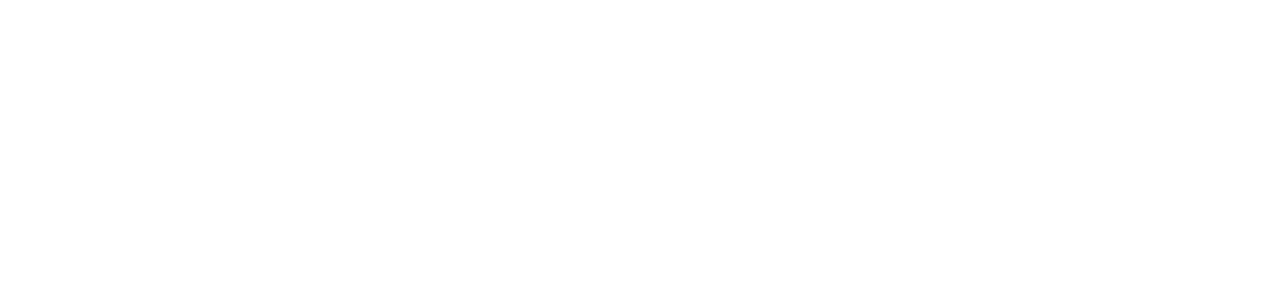
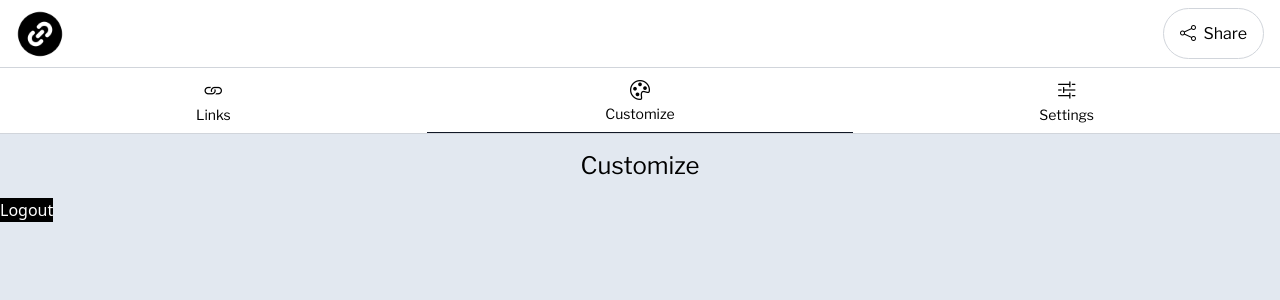
Before and after one commit to realnifty/links-in-bio, a React (Create React App) app in the folder client/: page /dashboard/customize in a window 1280 px wide. Before the commit this address had no page. Shown: the top 300 px of the page. Built offline with nearby package versions, Linux system fonts and the light colour scheme; no server answers; sample sign-in values are in the browser's storage; a web font is replaced by a local one.

Commit message:
dashboard component nested paths

```diff
--- a/client/src/App.js
+++ b/client/src/App.js
@@ -6,6 +6,8 @@
 import Signup from './pages/Signup';
 import Login from './pages/Login';
 import Dashboard from './pages/Dashboard';
+import Customize from './components/Customize';
+import Settings from './components/Settings';
 
 const httpLink = createHttpLink({
   uri: '/graphql',
@@ -34,7 +36,10 @@
             <Route path="/" element={<Home />} />
             <Route path="/signup" element={<Signup />} />
             <Route path='/login' element={<Login />} />
-            <Route path='/dashboard' element={<Dashboard />} />
+            <Route path='/dashboard' element={<Dashboard />}>
+              <Route path='customize' element={<Customize />} />
+              <Route path='settings' element={<Settings />} />
+            </Route>
           </Routes>
       </Router>
     </ApolloProvider>
--- /dev/null
+++ b/client/src/components/Customize/index.js
@@ -0,0 +1,9 @@
+const Customize = () => {
+  return (
+    <div className='flex flex-col items-center justify-center p-4 font-lib'>
+      <h1 className='text-2xl'>Customize</h1>
+    </div>
+  )
+}
+
+export default Customize
--- /dev/null
+++ b/client/src/components/Settings/index.js
@@ -0,0 +1,9 @@
+const Settings = () => {
+  return (
+    <div className="flex flex-col items-center justify-center p-4 font-lib">
+      <h1 className="text-2xl">Settings</h1>
+    </div>
+  )
+}
+
+export default Settings
--- a/client/src/pages/Dashboard.js
+++ b/client/src/pages/Dashboard.js
@@ -1,5 +1,5 @@
 import { useEffect, useState } from 'react';
-import { useNavigate } from 'react-router-dom';
+import { useNavigate, Outlet, useLocation } from 'react-router-dom';
 
 import { GET_ME } from '../utils/queries';
 import { useQuery } from '@apollo/client';
@@ -9,9 +9,13 @@
 import logo from '../images/link.png';
 import LinkForm from '../components/LinkForm';
 import MyLinks from '../components/MyLinks';
+import Customize from '../components/Customize';
+import Settings from '../components/Settings';
 
 const Dashboard = () => {
 	const navigate = useNavigate();
+
+	const location = useLocation();
 
   const { loading, error, data: userData } = useQuery(GET_ME, {
     pollInterval: 200,
@@ -34,6 +38,17 @@
 	const handleClick = (tab) => {
 		setActiveTab(tab);
 	};
+
+	useEffect(() => {
+		if (location.pathname === '/dashboard') {
+			setActiveTab('links');
+		} else if (location.pathname === '/dashboard/customize') {
+			setActiveTab('customize');
+		} else if (location.pathname === '/dashboard/settings') {
+			setActiveTab('settings');
+		}
+	}, [setActiveTab, location]);
+
 
 	useEffect(() => {
 		if (!Auth.loggedIn()) {
@@ -59,7 +74,10 @@
 						className={`py-2 w-1/3 ${
 							activeTab === 'links' ? 'active-tab' : ''
 						}`}
-						onClick={() => handleClick('links')}
+						onClick={() => {
+							handleClick('links');
+							navigate('/dashboard');
+						}}
 					>
 						<i className='bi bi-link text-xl'></i>
 						<h1 className='text-sm'>Links</h1>
@@ -68,7 +86,10 @@
 						className={`py-2 w-1/3 ${
 							activeTab === 'customize' ? 'active-tab' : ''
 						}`}
-						onClick={() => handleClick('customize')}
+						onClick={() => {
+							handleClick('customize');
+							navigate('/dashboard/customize');
+						}}
 					>
 						<i className='bi bi-palette text-xl'></i>
 						<h1 className='text-sm'>Customize</h1>
@@ -77,7 +98,10 @@
 						className={`py-2 w-1/3 ${
 							activeTab === 'settings' ? 'active-tab' : ''
 						}`}
-						onClick={() => handleClick('settings')}
+						onClick={() => {
+							handleClick('settings');
+							navigate('/dashboard/settings');
+						}}
 					>
 						<i className='bi bi-sliders2 text-xl'></i>
 						<h1 className='text-sm'>Settings</h1>
@@ -106,6 +130,12 @@
 						)}
 					</div>
 				)}
+				{activeTab === 'customize' && (
+					<Outlet/>
+				)}
+				{activeTab === 'settings' && (
+					<Outlet/>
+				)}
 				<button className='bg-black text-white' onClick={Auth.logout}>
 					Logout
 				</button>
```
